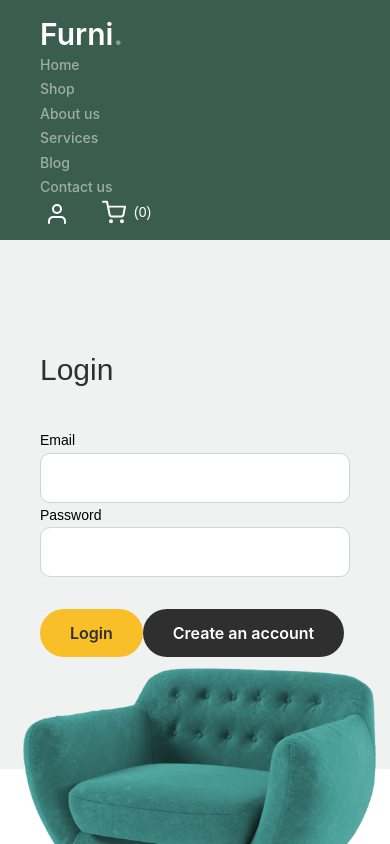
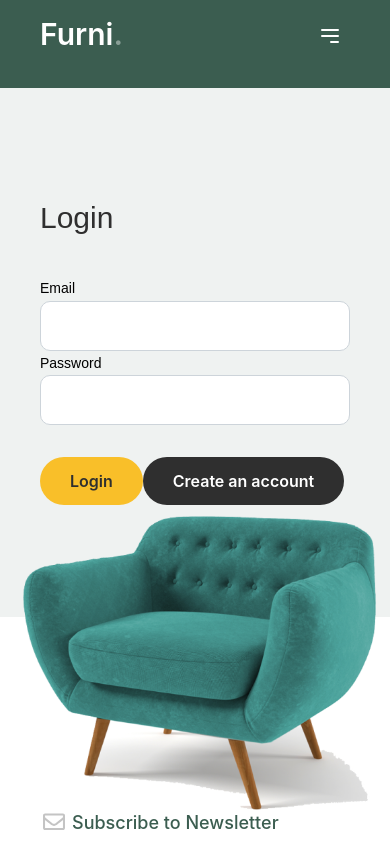
Before and after one commit to enamils/furnitures-react-project, a React (Vite) app in the folder frontend/: page /login in a window 390 px wide. Shown: the top 844 px of the page. Built offline with nearby package versions, Linux system fonts and the light colour scheme; no server answers; a web font is replaced by a local one.

Commit message:
feat: add menu burger responsive

```diff
--- a/frontend/src/components/Menu/ClientCart.tsx
+++ b/frontend/src/components/Menu/ClientCart.tsx
@@ -32,7 +32,7 @@ const ClientCart: React.FC = () => {
     }
 
     return (
-        <ul className="flex md:ml-10">
+        <ul className="flex mt-6 md:mt-0 md:ml-10">
             <li className="mr-5">
                 {isModalLogout && isLoggedIn && (
                     <Modal onClose={cancelLogout}>
--- a/frontend/src/components/Menu/MainNavigation.tsx
+++ b/frontend/src/components/Menu/MainNavigation.tsx
@@ -5,17 +5,49 @@ import MenuLinks from "./MenuLinks.tsx";
 import ClientCart from "./ClientCart.tsx";
 
 import classes from "./MainNavigation.module.css";
+import {useState} from "react";
 
 const MainNavigation: React.FC = () => {
+    const [mobileMenuOpen, setMobileMenuOpen] = useState<boolean>(false);
+
+    const toggleMobileMenu = () => {
+        setMobileMenuOpen(prev => !prev);
+    };
+
     return (
         <header role="banner">
             <div className={`${classes.navbar} py-4 px-10`}>
                 <div className="container max-w-screen-xl md:flex items-center justify-between mx-auto">
-                    <NavLink to="/" className="text-white text-3xl font-semibold grow inline-block">
-                        Furni
-                        <span className="opacity-40">.</span>
-                    </NavLink>
-                    <nav role="navigation" className="md:flex">
+                    <div className="flex md:block">
+                        <NavLink to="/" className="text-white text-3xl font-semibold grow inline-block">
+                            Furni
+                            <span className="opacity-40">.</span>
+                        </NavLink>
+
+                        <button
+                            className="md:hidden text-white p-2"
+                            onClick={toggleMobileMenu}
+                            aria-label={mobileMenuOpen ? "Close" : "Open"}
+                        >
+                            <svg xmlns="http://www.w3.org/2000/svg" className="h-6 w-6" fill="none" viewBox="0 0 24 24" stroke="currentColor">
+                                {mobileMenuOpen
+                                    ? <path strokeLinecap="round" strokeLinejoin="round" strokeWidth={2} d="M6 18L18 6M6 6l12 12" />
+                                    : <path strokeLinecap="round" strokeLinejoin="round" strokeWidth={2} d="M4 6h16M4 12h16m-7 6h7" />
+                                }
+                            </svg>
+                        </button>
+                    </div>
+
+                    <nav
+                        role="navigation"
+                        className={`
+                            md:flex flex-col md:flex-row md:p-0 mt-4 m:mt-0
+                            transition-all duration-600 ease-in-out
+                            ${mobileMenuOpen
+                            ? 'max-h-96 opacity-100 visible'
+                            : 'max-h-0 opacity-0 invisible md:opacity-100 md:visible md:max-h-96'}
+                        `}
+                    >
                         <MenuLinks/>
                         <ClientCart/>
                     </nav>
--- a/frontend/src/components/Menu/MenuLinks.tsx
+++ b/frontend/src/components/Menu/MenuLinks.tsx
@@ -7,9 +7,9 @@ const MenuLinks: React.FC = () => {
     const isActiveState = ({ isActive }: { isActive: boolean }) => `${isActive ? classes.active : ""} font-medium md:py-2 md:px-4`;
 
     return (
-        <ul className={`${classes.menuLinks} md:flex items-center`}>
+        <ul className={`${classes.menuLinks} flex flex-col gap-4 md:gap-0 md:flex-row md:items-center`}>
             <li className="lg:mx-4">
-                <NavLink to="/" className={isActiveState} end> Home</NavLink>
+                <NavLink to="/" className={isActiveState} end>Home</NavLink>
             </li>
             <li className="lg:mx-4">
                 <NavLink
```
Also changed, not shown: 1 other file (tests, documents, lock files or other folders).
